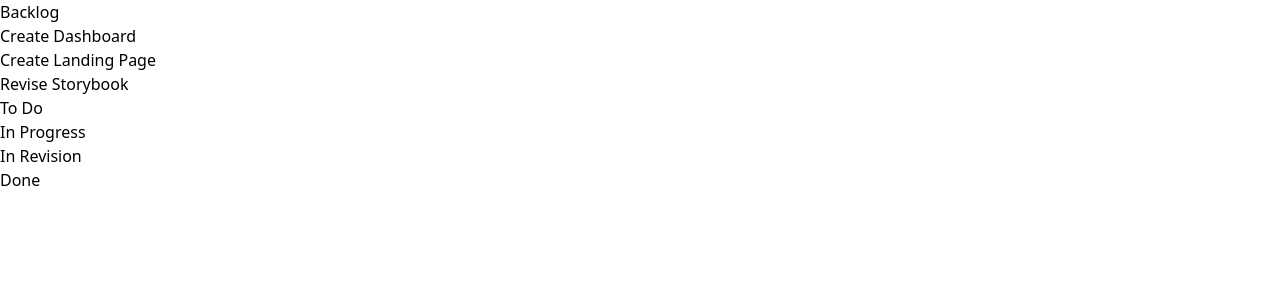
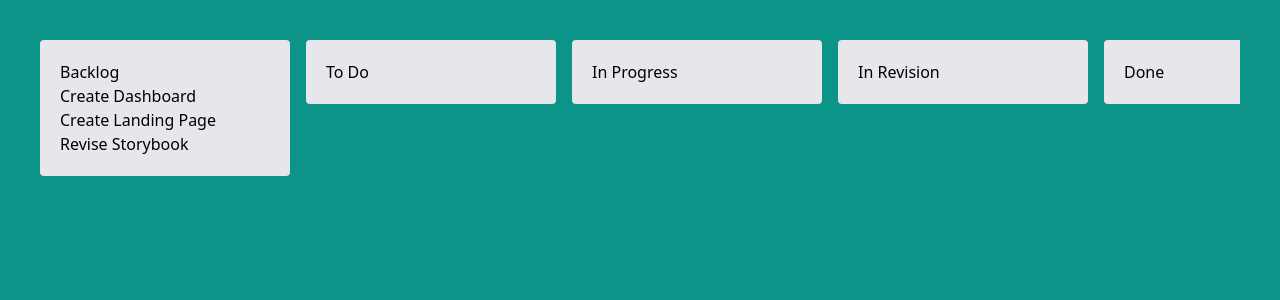
Before and after one commit to katiaku/kanban-vue, a Nuxt app: page / in a window 1280 px wide. Shown: the top 300 px of the page. Built offline with nearby package versions, Linux system fonts and the light colour scheme.

Commit message:
Add basic styling

```diff
--- a/app.vue
+++ b/app.vue
@@ -1,5 +1,5 @@
 <template>
-  <div>
+  <div class="p-10 h-[100vh] bg-teal-600 overflow-auto">
     <KanbanBoard />
   </div>
 </template>
--- a/components/KanbanBoard.vue
+++ b/components/KanbanBoard.vue
@@ -1,6 +1,7 @@
 <template>
-    <div>
+    <div class="flex items-start gap-4 overflow-x-auto">
         <div
+            class="column bg-gray-200 p-5 rounded min-w-[250px]"
             v-for="column in columns"
             ::key="column.id"
         >
```
